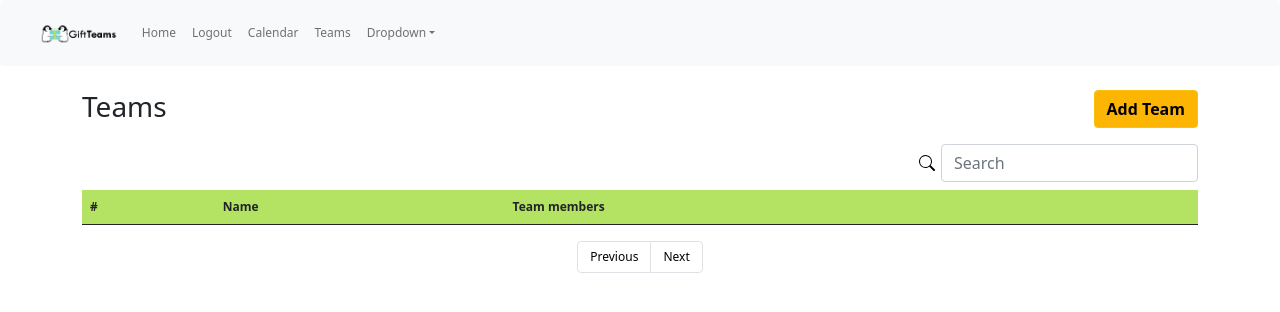
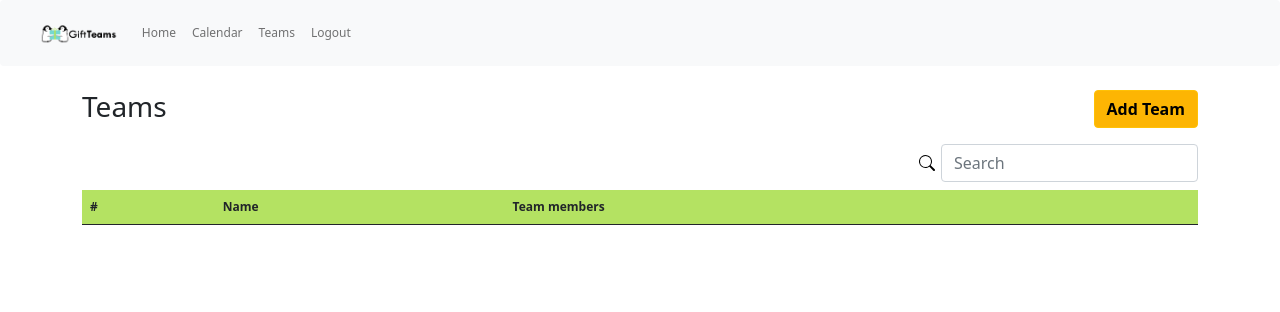
Before and after one commit to chaitanyabaranwal/GiftTeams, a Django app: page /teams/ in a window 1280 px wide. Shown: the top 312 px of the page. Run offline with Django 3.2, Linux system fonts and the light colour scheme; the visitor is signed in with stand-in values (Sample User, id 1); data that the repository does not hold is empty; some libraries are stand-ins or nearby versions.

Commit message:
Add GiftTeams name and clean up CSS

```diff
--- a/myproject/templates/base.html
+++ b/myproject/templates/base.html
@@ -7,7 +7,7 @@
     <meta name="description" content="">
     <meta name="author" content="">
 
-    <title>Grid Template for Bootstrap</title>
+    <title>GiftTeams</title>
 
     <!-- Bootstrap core CSS -->
     <link href="{% static 'css/bootstrap.min.css' %}" rel="stylesheet">
--- a/myproject/templates/includes/nav.html
+++ b/myproject/templates/includes/nav.html
@@ -11,21 +11,13 @@
         <a class="nav-link" href="{% url 'home' %}">Home</a>
       </li>
       <li class="nav-item">
-        <a class="nav-link" href="{% url 'signout' %}">Logout</a>
-      </li>
-      <li class="nav-item">
         <a class="nav-link" href="{% url 'calendar' %}">Calendar</a>
       </li>
       <li class="nav-item">
         <a class="nav-link" href="{% url 'teams' %}">Teams</a>
       </li>
-      <li class="nav-item dropdown">
-        <a class="nav-link dropdown-toggle" href="https://example.com" id="dropdown09" data-toggle="dropdown" aria-haspopup="true" aria-expanded="false">Dropdown</a>
-        <div class="dropdown-menu" aria-labelledby="dropdown09">
-          <a class="dropdown-item" href="#">Action</a>
-          <a class="dropdown-item" href="#">Another action</a>
-          <a class="dropdown-item" href="#">Something else here</a>
-        </div>
+      <li class="nav-item">
+        <a class="nav-link" href="{% url 'signout' %}">Logout</a>
       </li>
     </ul>
   </div>
--- a/myproject/templates/signin/base.html
+++ b/myproject/templates/signin/base.html
@@ -9,7 +9,7 @@
     <meta name="description" content="">
     <meta name="author" content="Mark Otto, Jacob Thornton, and Bootstrap contributors">
     <meta name="generator" content="Hugo 0.80.0">
-    <title>Gift it Forward Corporate</title>
+    <title>GiftTeams</title>
 
     <link rel="canonical" href="https://getbootstrap.com/docs/5.0/examples/sign-in/">
 
@@ -18,8 +18,6 @@
     <!-- Bootstrap core CSS -->
     <link rel="stylesheet" href="{% static 'css/bootstrap.min.css' %}">
 
-    <!-- Favicons -->
-    <link rel="icon" href="https://www.gift-it-forward.com/favicon.ico">
 
     <style>
       .bd-placeholder-img {
--- a/myproject/templates/team/teams.html
+++ b/myproject/templates/team/teams.html
@@ -47,11 +47,4 @@
 
 </div> <!-- /container -->
 
-<div class="d-flex justify-content-center mb-2">
-<nav aria-label="Page navigation example">
-<ul class="pagination">
-  <li class="page-item"><a class="page-link" href="#">Previous</a></li>
-  <li class="page-item"><a class="page-link" href="#">Next</a></li>
-</ul>
-</nav>
 {% endblock %}
--- a/myproject/templates/upload_excel.html
+++ b/myproject/templates/upload_excel.html
@@ -9,7 +9,7 @@
     <meta name="description" content="">
     <meta name="author" content="Mark Otto, Jacob Thornton, and Bootstrap contributors">
     <meta name="generator" content="Hugo 0.80.0">
-    <title>Gift it Forward Corporate</title>
+    <title>GiftTeams</title>
 
     <link rel="canonical" href="https://getbootstrap.com/docs/5.0/examples/sign-in/">
 
@@ -17,9 +17,6 @@
 
     <!-- Bootstrap core CSS -->
     <link rel="stylesheet" href="{% static 'css/bootstrap.min.css' %}">
-
-    <!-- Favicons -->
-    <link rel="icon" href="https://www.gift-it-forward.com/favicon.ico">
 
     <style>
     body {
```
Also changed, not shown: myproject/static/css/calendar.css (+5 -4 lines), myproject/templates/birthdaytable.html (+1 -8 lines).
